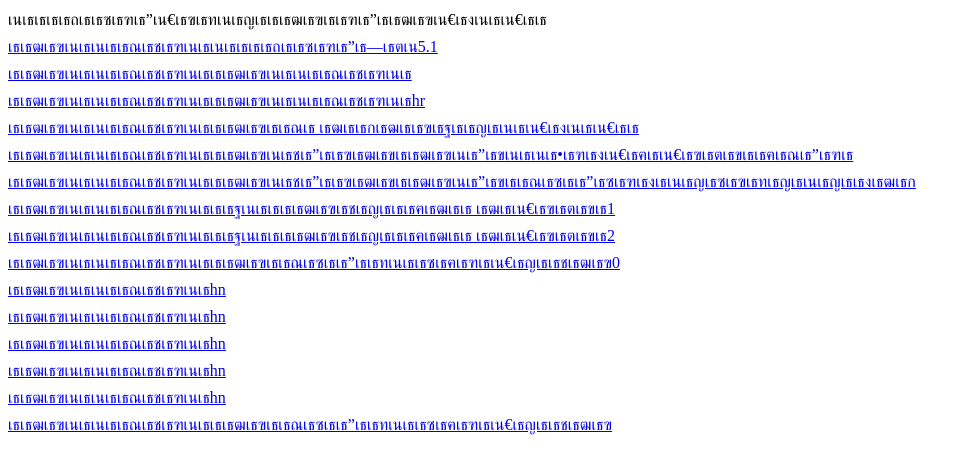
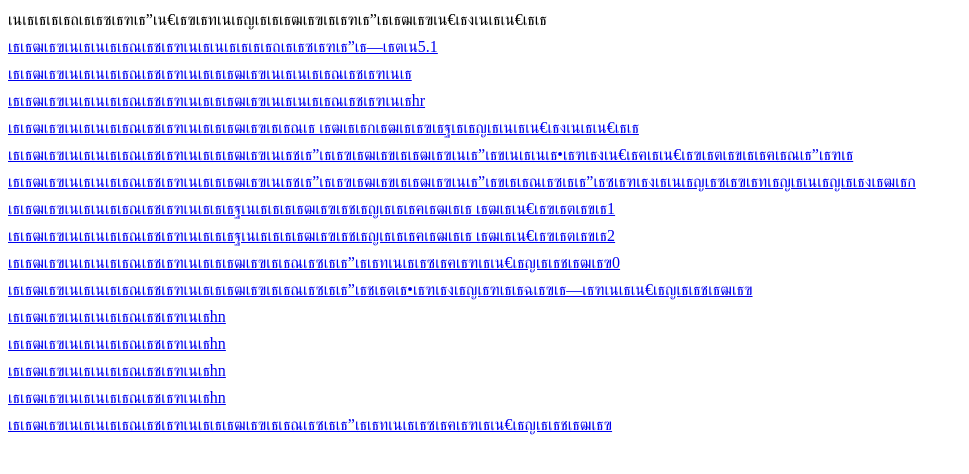
Before and after one commit to meen6767/meen6767, a plain HTML site: page index.html in a window 1280 px wide. Shown: the whole page, without its empty margins (0-969 px from the left). Drawn offline with Linux system fonts and the light colour scheme.

Commit message:
Update link text for section 6.8 in index.html

```diff
--- a/index.html
+++ b/index.html
@@ -14,7 +14,7 @@
       <a href="6.2.html" target=_blank>การใช้คำสั่งคะแนนการสอบกลางภาคเรียน1</a><br>
       <a href="6.3.html" target=_blank>การใช้คำสั่งคะแนนการสอบกลางภาคเรียน2</a><br>
       <a href="6.6.html" target=_blank>การใช้คำสั่งการกำหนดพื้นหลังเอกสาร0</a><br>
-      <a href="6.8.html" target=_blank>การใช้คำสั่งhn</a><br>
+      <a href="6.8.html" target=_blank>การใช้คำสั่งการกำหนดสีตัวอักษรทั้งเอกสาร</a><br>
       <a href="7.0.html" target=_blank>การใช้คำสั่งhn</a><br>
       <a href="tanaton1.html" target=_blank>การใช้คำสั่งhn</a><br>
       <a href="tanaton2.html" target=_blank>การใช้คำสั่งhn</a><br>
```
